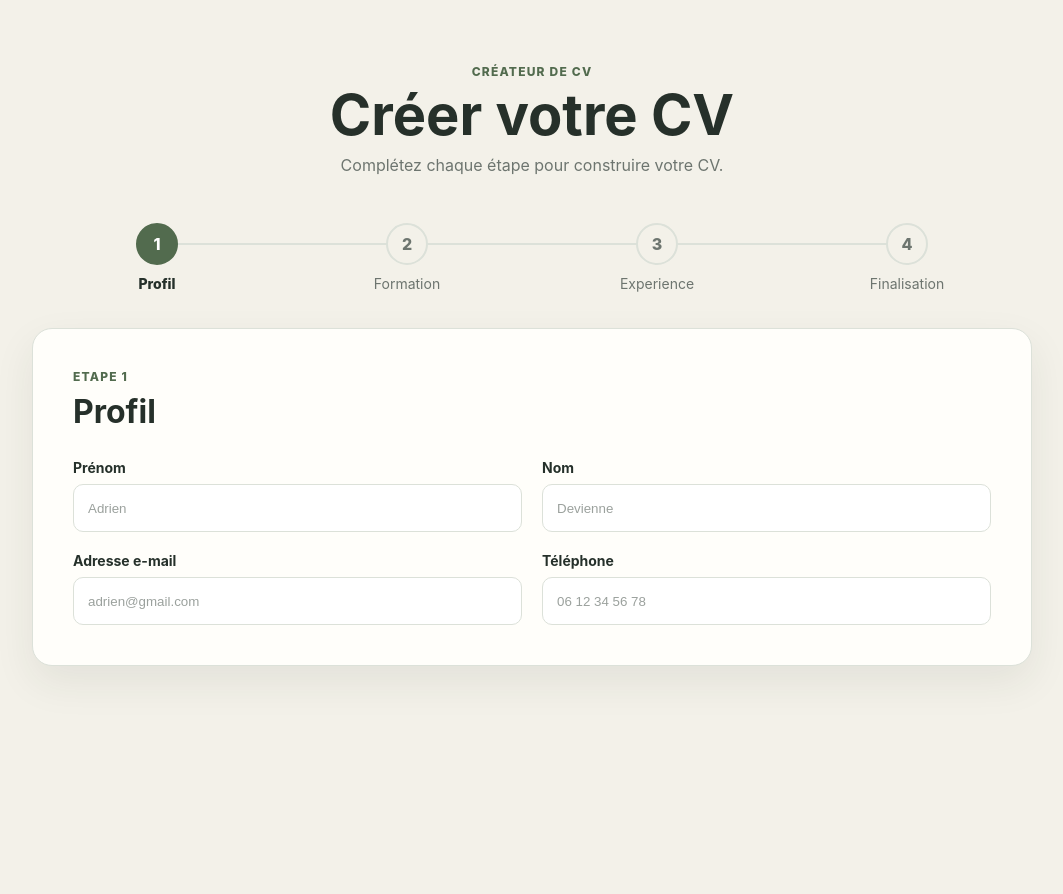
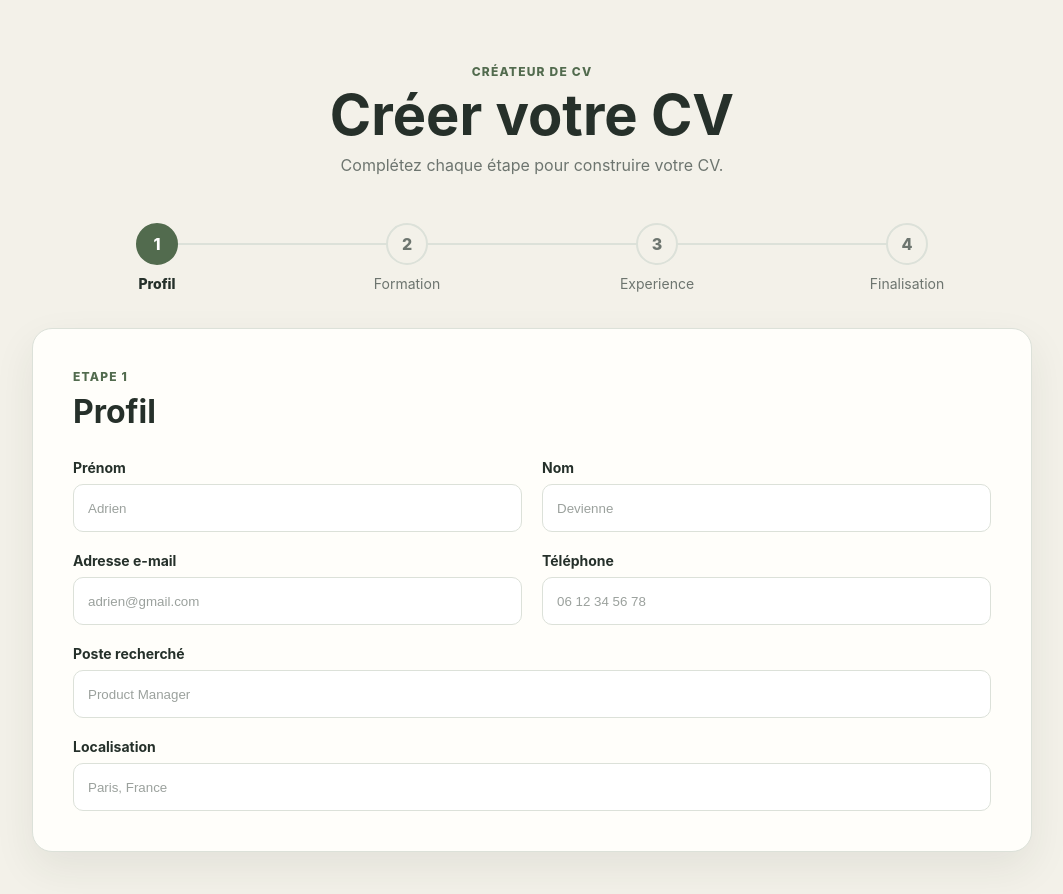
Before and after one commit to adrienrouland-cmyk/CV-Generator, a React (Vite) app: page / in a window 1280 px wide. Shown: the top 894 px of the page, without its empty margins (108-1171 px from the left). Before the commit the page ends 800 px from the top, so only its background shows below. Built offline with nearby package versions, Linux system fonts and the light colour scheme.

Commit message:
feat: add jobTitle and location fields to personal information form

```diff
--- a/src/App.css
+++ b/src/App.css
@@ -172,6 +172,10 @@
   box-shadow: 0 0 0 4px rgb(82 107 78 / 12%);
 }
 
+.form-field-full {
+  grid-column: 1 / -1;
+}
+
 @media (max-width: 600px) {
   .app {
     padding: 40px 0;
--- a/src/App.jsx
+++ b/src/App.jsx
@@ -12,6 +12,8 @@ const initialPersonalInfo = {
   lastName: '',
   email: '',
   phone: '',
+  jobTitle: '',
+  location: '',
 }
 
 function App() {
--- a/src/components/PersonalInfoForm.jsx
+++ b/src/components/PersonalInfoForm.jsx
@@ -18,6 +18,14 @@ export function PersonalInfoForm({personalInfo, onChange})
                 <label htmlFor="phone">Téléphone</label>
                 <input id="phone" type="tel" name="phone" value={personalInfo.phone} onChange={onChange} placeholder="06 12 34 56 78" autoComplete="tel"/>
             </div>
+            <div className="form-field form-field-full">
+                <label htmlFor="jobTitle">Poste recherché</label>
+                <input id="jobTitle" type="text" name="jobTitle" value={personalInfo.jobTitle} onChange={onChange} placeholder="Product Manager"/>
+            </div>
+            <div className="form-field form-field-full">
+                <label htmlFor="location">Localisation</label>
+                <input id="location" type="text" name="location" value={personalInfo.location} onChange={onChange} placeholder="Paris, France" autoComplete="address-level2"/>
+            </div>
         </div>
     );
 }
```
